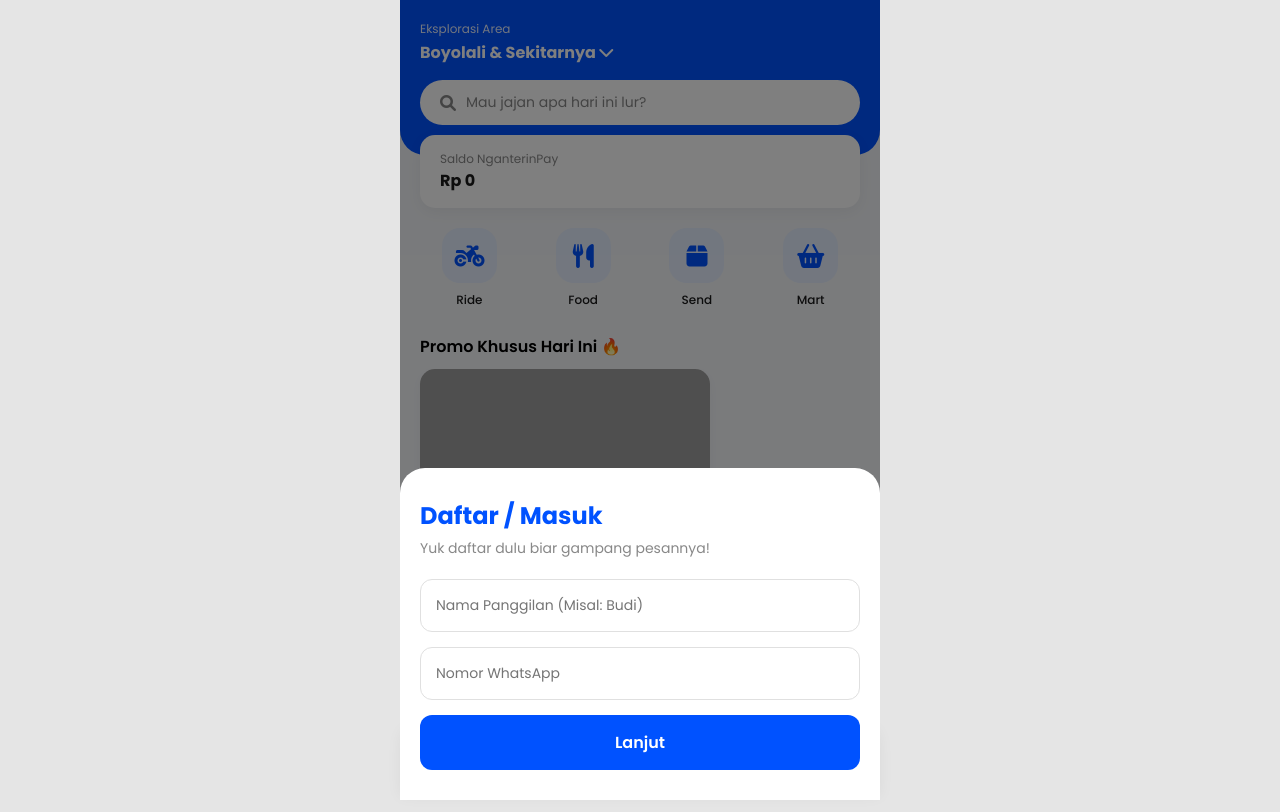
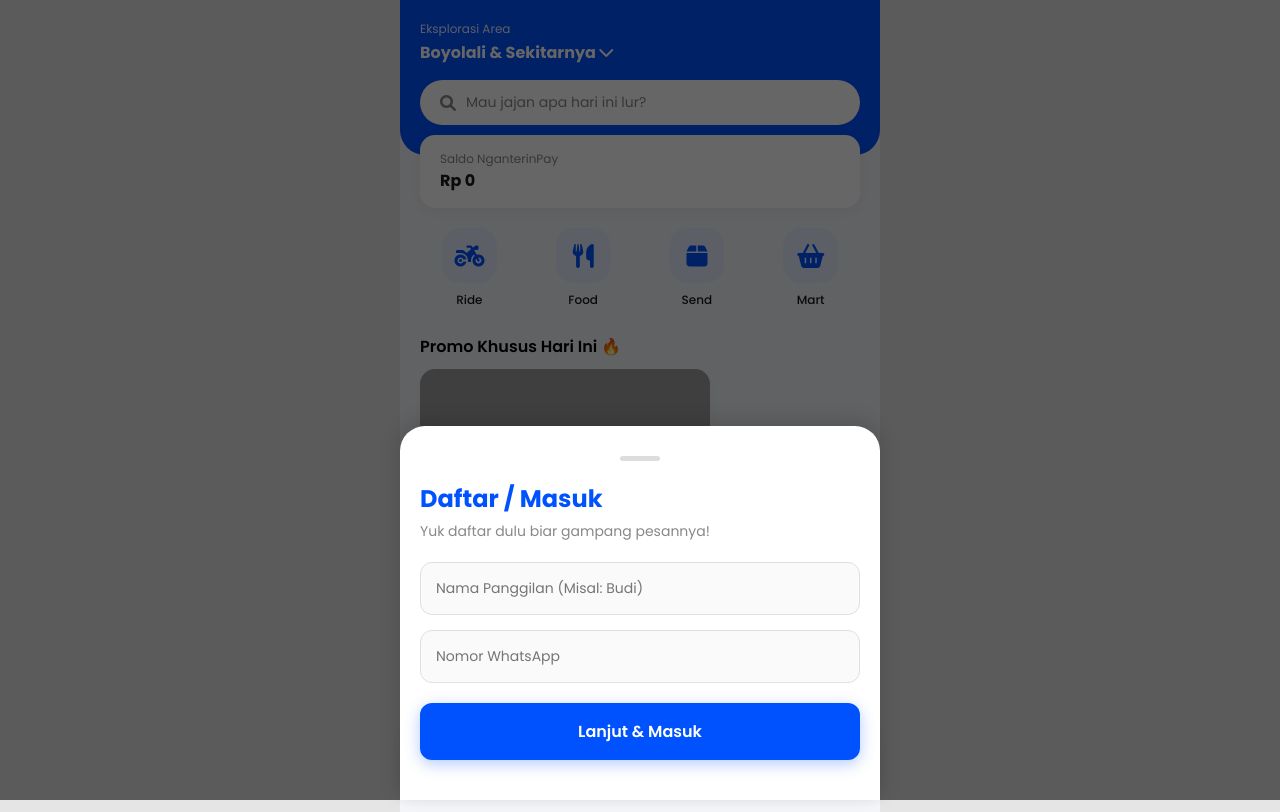
Before and after one commit to ruangbelajarjapan1-cloud/Nganterin-id, a plain HTML site: page index.html in a window 1280 px wide. Both pictures are taken after a click on the link "Pesanan". Drawn offline with Linux system fonts and the light colour scheme; grey boxes are pictures that could not be loaded.

Commit message:
Update index.html

```diff
--- a/index.html
+++ b/index.html
@@ -27,9 +27,7 @@
             min-height: 100vh; position: relative; overflow-x: hidden;
         }
 
-        /* ============================
-           1. SPLASH SCREEN ANIMATION
-           ============================ */
+        /* 1. SPLASH SCREEN ANIMATION */
         #splash-screen {
             position: fixed; top: 0; left: 0; width: 100%; height: 100%;
             background: linear-gradient(135deg, var(--primary), var(--primary-dark));
@@ -40,9 +38,7 @@
         .splash-logo i { font-size: 65px; margin-bottom: 15px; color: #FFD700; animation: bounce 2s infinite; }
         @keyframes bounce { 0%, 100% { transform: translateY(0); } 50% { transform: translateY(-15px); } }
 
-        /* ============================
-           HALAMAN BERANDA UTAMA
-           ============================ */
+        /* HALAMAN BERANDA UTAMA */
         .home-screen { padding-bottom: 80px; }
 
         .main-header {
@@ -63,13 +59,11 @@
         .wallet-info h4 { color: var(--text-dark); font-size: 16px; }
         .wallet-info p { color: var(--text-muted); font-size: 12px; }
 
-        /* ============================
-           2. BANNER INSTALL PWA
-           ============================ */
+        /* 2. BANNER INSTALL PWA */
         .install-banner {
             background: linear-gradient(135deg, #0052FF, #003BB5); color: white; margin: 0 20px 20px 20px;
             padding: 15px; border-radius: 15px; display: flex; justify-content: space-between; align-items: center;
-            box-shadow: 0 4px 15px rgba(0, 82, 255, 0.3); display: none; /* Disembunyikan sampai terdeteksi oleh JS */
+            box-shadow: 0 4px 15px rgba(0, 82, 255, 0.3); display: none;
         }
         .install-info { display: flex; align-items: center; gap: 12px; }
         .install-info i { font-size: 24px; color: #FFD700; }
@@ -95,7 +89,7 @@
 
         /* BOTTOM NAV */
         .bottom-nav {
-            position: fixed; bottom: 0; width: 100%; max-width: 480px; background: var(--white);
+            position: fixed; bottom: 0; left: 0; right: 0; margin: 0 auto; width: 100%; max-width: 480px; background: var(--white);
             display: flex; justify-content: space-around; padding: 15px 0;
             box-shadow: 0 -4px 15px rgba(0,0,0,0.05); border-radius: 20px 20px 0 0; z-index: 50;
         }
@@ -103,46 +97,56 @@
         .nav-item span { font-size: 10px; font-weight: 500; }
         .nav-item.active { color: var(--primary); }
 
-        /* BOTTOM SHEET LOGIN */
+        /* ==========================================
+           BOTTOM SHEET LOGIN (KOREKSI POSISI FIXED)
+           ========================================== */
         .overlay {
-            position: absolute; top: 0; left: 0; width: 100%; height: 100%;
-            background: rgba(0,0,0,0.5); z-index: 99;
+            position: fixed; top: 0; left: 0; right: 0; bottom: 0;
+            background: rgba(0,0,0,0.6); z-index: 99;
             opacity: 0; visibility: hidden; transition: 0.3s;
         }
         .overlay.active { opacity: 1; visibility: visible; }
+
         .login-sheet {
-            position: absolute; bottom: 0; left: 0; width: 100%;
+            position: fixed; bottom: 0; left: 0; right: 0; margin: 0 auto;
+            width: 100%; max-width: 480px;
             background: var(--white); z-index: 100;
-            padding: 30px 20px; border-radius: 25px 25px 0 0;
-            transform: translateY(100%); transition: transform 0.4s ease-in-out;
+            padding: 30px 20px 40px 20px; /* Padding bawah ditambah agar tidak mepet layar */
+            border-radius: 25px 25px 0 0;
+            box-shadow: 0 -5px 20px rgba(0,0,0,0.15);
+            transform: translateY(100%); transition: transform 0.4s cubic-bezier(0.175, 0.885, 0.32, 1.275); /* Efek membal elegan */
         }
         .login-sheet.active { transform: translateY(0); }
         .login-sheet h2 { color: var(--primary); font-size: 24px; margin-bottom: 5px; }
         .login-sheet p { color: var(--text-muted); font-size: 14px; margin-bottom: 20px; }
 
         .input-group { margin-bottom: 15px; }
-        .input-group input { width: 100%; padding: 15px; border: 1px solid #E0E0E0; border-radius: 12px; font-size: 14px; outline: none; transition: 0.3s; }
-        .input-group input:focus { border-color: var(--primary); }
-        .btn-primary { width: 100%; padding: 15px; background: var(--primary); color: var(--white); border: none; border-radius: 12px; font-size: 16px; font-weight: 600; cursor: pointer; }
+        .input-group input { width: 100%; padding: 15px; border: 1px solid #E0E0E0; border-radius: 12px; font-size: 14px; outline: none; transition: 0.3s; background: #FAFAFA; }
+        .input-group input:focus { border-color: var(--primary); background: var(--white); }
+        .btn-primary { width: 100%; padding: 16px; background: var(--primary); color: var(--white); border: none; border-radius: 12px; font-size: 16px; font-weight: 600; cursor: pointer; margin-top: 5px; box-shadow: 0 4px 15px rgba(0, 82, 255, 0.3); }
     </style>
 </head>
 <body>
 
     <div class="app-container">
 
+        <!-- SPLASH SCREEN ANIMASI (Layar Biru Awal) -->
         <div id="splash-screen">
             <div class="splash-logo"><i class="fas fa-motorcycle"></i></div>
             <h2 style="font-weight: 700; font-size: 28px; letter-spacing: 1px;">Nganterin</h2>
             <p style="font-size: 13px; opacity: 0.9; margin-top: 5px;">Aplikasi Kebanggaan Boyolali</p>
         </div>
 
+        <!-- HALAMAN BERANDA -->
         <div class="home-screen">
             <div class="main-header">
+                <!-- Sapaan Lokal -->
                 <p id="greetingSub" style="font-size: 12px; opacity: 0.9;">Eksplorasi Area</p>
                 <h3 id="greetingName" style="font-size: 16px; margin-top: 2px;">Boyolali & Sekitarnya <i class="fas fa-chevron-down"></i></h3>
 
                 <div class="search-bar">
                     <i class="fas fa-search"></i>
+                    <!-- Hyper-local Copywriting -->
                     <span style="font-size: 14px;">Mau jajan apa hari ini lur?</span>
                 </div>
             </div>
@@ -154,6 +158,7 @@
                 </div>
             </div>
 
+            <!-- BANNER INSTALL PWA CERDAS -->
             <div class="install-banner" id="installBanner">
                 <div class="install-info">
                     <i class="fas fa-cloud-download-alt"></i>
@@ -187,6 +192,17 @@
                     <div class="promo-content"><h4>Diskon Ongkir 50% Area Boyolali</h4></div>
                 </div>
             </div>
+
+            <!-- MENU RAHASIA DEVELOPER (HAPUS SAAT RILIS) -->
+            <div style="text-align: center; margin-top: 40px; margin-bottom: 20px; padding: 20px; border-top: 1px dashed #ccc;">
+                <p style="font-size: 12px; color: #888; margin-bottom: 10px;"><i class="fas fa-tools"></i> Navigasi Testing (Developer):</p>
+                <div style="display: flex; justify-content: center; gap: 10px; flex-wrap: wrap;">
+                    <a href="admin.html" style="font-size: 12px; background: #333; color: white; padding: 5px 15px; border-radius: 15px; text-decoration: none;"><i class="fas fa-laptop"></i> Admin</a>
+                    <a href="driver.html" style="font-size: 12px; background: #00C853; color: white; padding: 5px 15px; border-radius: 15px; text-decoration: none;"><i class="fas fa-motorcycle"></i> App Driver</a>
+                    <a href="daftar-driver.html" style="font-size: 12px; background: #FF3D00; color: white; padding: 5px 15px; border-radius: 15px; text-decoration: none;"><i class="fas fa-file-signature"></i> Form Mitra</a>
+                </div>
+            </div>
+
         </div>
 
         <nav class="bottom-nav">
@@ -195,9 +211,12 @@
             <a href="profil.html" class="nav-item"><i class="fas fa-user"></i><span>Profil</span></a>
         </nav>
 
+        <!-- OVERLAY & BOTTOM SHEET LOGIN -->
         <div class="overlay" id="overlay" onclick="tutupLogin()"></div>
 
         <div class="login-sheet" id="loginSheet">
+            <!-- Garis kecil di atas pop-up sebagai petunjuk visual (UX Idea) -->
+            <div style="width: 40px; height: 5px; background: #ddd; border-radius: 10px; margin: 0 auto 20px auto;"></div>
             <h2>Daftar / Masuk</h2>
             <p>Yuk daftar dulu biar gampang pesannya!</p>
 
@@ -208,11 +227,12 @@
                 <input type="tel" id="regPhone" placeholder="Nomor WhatsApp">
             </div>
 
-            <button class="btn-primary" onclick="prosesDaftar()">Lanjut</button>
+            <button class="btn-primary" onclick="prosesDaftar()">Lanjut & Masuk</button>
         </div>
 
     </div>
 
+    <!-- LOGIKA JAVASCRIPT -->
     <script>
         // FUNGSI 1: MENGHILANGKAN SPLASH SCREEN SETELAH 1.5 DETIK
         window.addEventListener('load', () => {
@@ -224,21 +244,16 @@
         // FUNGSI 2: BANNER INSTALL PWA
         let deferredPrompt;
         window.addEventListener('beforeinstallprompt', (e) => {
-            // Mencegah Chrome memunculkan prompt otomatis yang kaku
             e.preventDefault();
-            // Menyimpan event agar bisa dipanggil nanti
             deferredPrompt = e;
-            // Menampilkan banner kustom kita
             document.getElementById('installBanner').style.display = 'flex';
         });
 
         function installPWA() {
             if (deferredPrompt) {
-                // Memunculkan prompt instalasi asli milik sistem HP
                 deferredPrompt.prompt();
                 deferredPrompt.userChoice.then((choiceResult) => {
                     if (choiceResult.outcome === 'accepted') {
-                        console.log('User menginstal aplikasi');
                         document.getElementById('installBanner').style.display = 'none';
                     }
                     deferredPrompt = null;
@@ -285,11 +300,11 @@
 
             document.getElementById("greetingSub").innerText = "Halo, sugeng rawuh";
             document.getElementById("greetingName").innerHTML = nama + " 👋";
-            // Sapaan Lokal
             alert("Sip! Berhasil mendaftar. Yuk pesen sekarang, Mas Kurir siap meluncur!");
         }
     </script>
 
+    <!-- REGISTRASI SERVICE WORKER -->
     <script>
         if ('serviceWorker' in navigator) {
             navigator.serviceWorker.register('sw.js')
```
